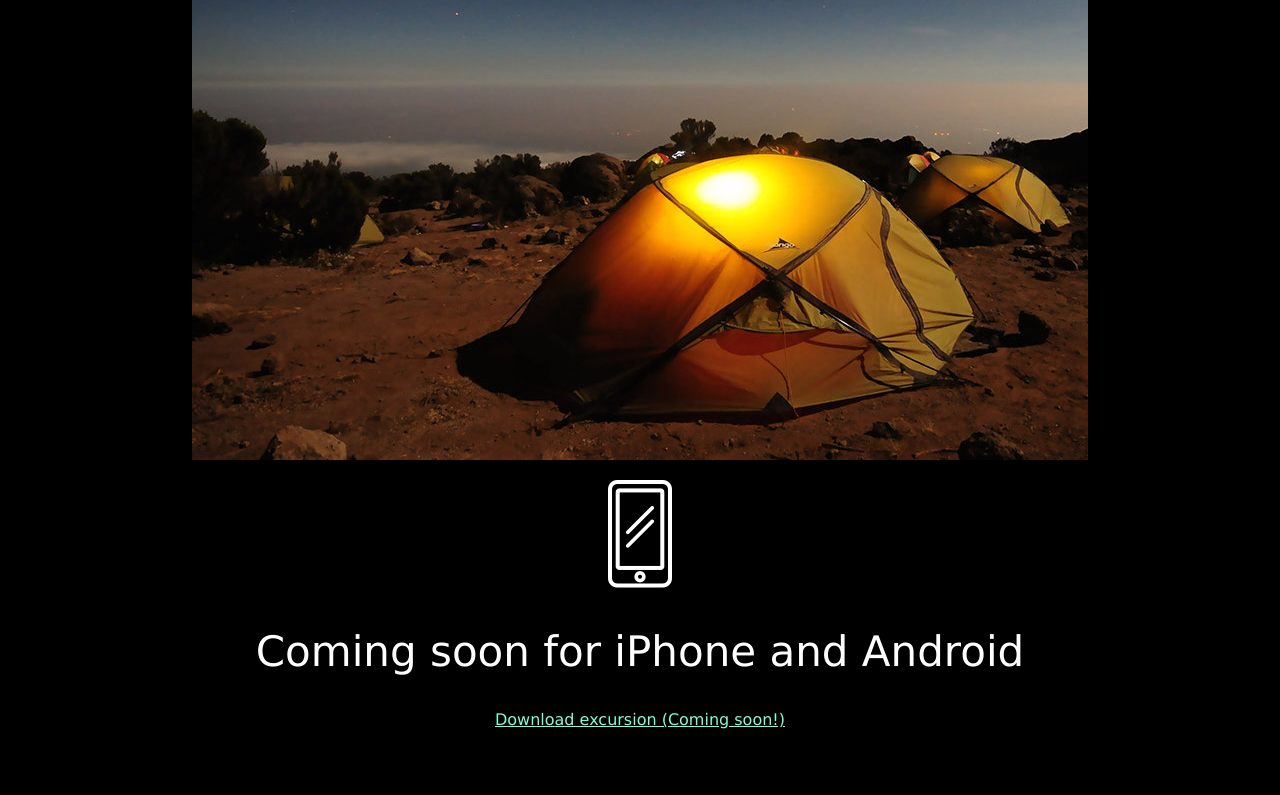
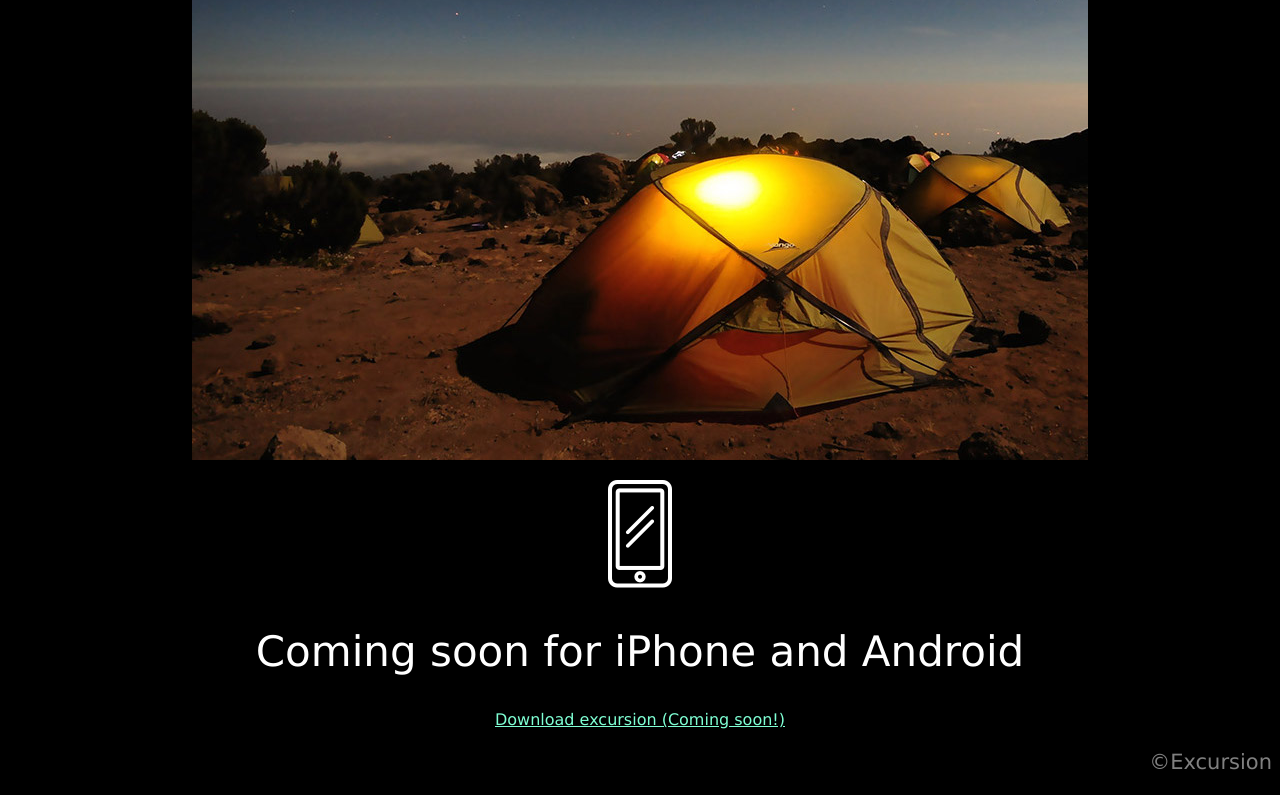
Before and after one commit to vinicius-silveira1/Excursion-Landing-Page, a plain HTML site: page index.html in a window 1280 px wide. Shown: the part 552-1347 px from the top of the page. Before the commit the page ends 1297 px from the top, so only its background shows below. Drawn offline with Linux system fonts and the light colour scheme.

Commit message:
Added footer and final changes

```diff
--- a/index.html
+++ b/index.html
@@ -18,6 +18,6 @@
         <p><img src="resources/images/phone.png"></p>
         <h2 class="second-header">Coming soon for iPhone and Android</h2>
         <p><a class="download-link" href="#">Download excursion (Coming soon!)</a></p>
-
+        <p class="copy">©Excursion</p>
     </body>
 </html>
--- a/resources/css/style.css
+++ b/resources/css/style.css
@@ -25,3 +25,9 @@ h4 {
    color: aquamarine;
    font-size: 16px;
 }
+
+.copy {
+    font-size: 21px;
+    color: gray;
+    text-align: right;
+}
```
